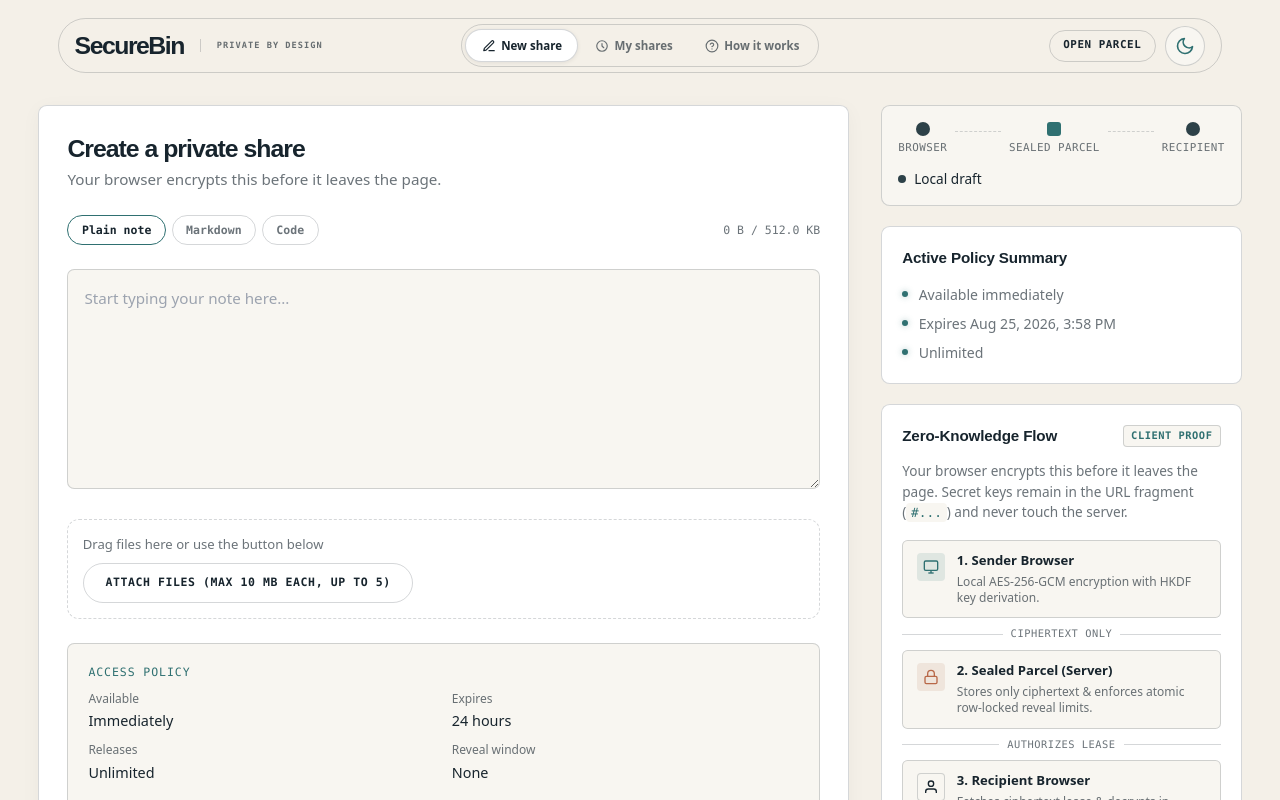
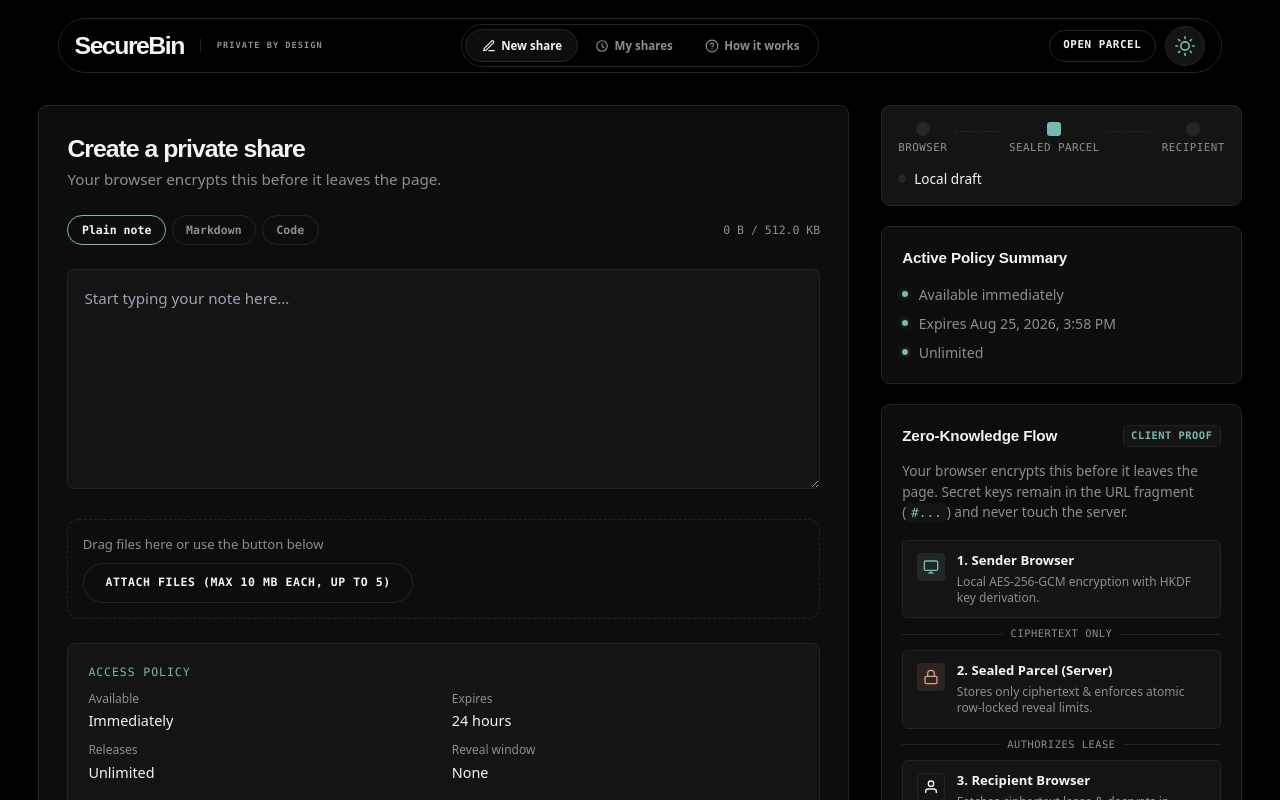
Before and after one commit to adithyarao2605/SecureBin, a Next.js app: page /new in a window 1280 px wide. Shown: the top 800 px of the page. Built offline with nearby package versions, Linux system fonts and the light colour scheme.

Commit message:
feat(ui): set dark mode as default theme

```diff
--- a/app/components/theme-toggle.tsx
+++ b/app/components/theme-toggle.tsx
@@ -3,7 +3,7 @@
 import { useEffect, useState } from "react";
 
 export function ThemeToggle() {
-  const [theme, setTheme] = useState<"dark" | "light">("light");
+  const [theme, setTheme] = useState<"dark" | "light">("dark");
   const [mounted, setMounted] = useState(false);
 
   useEffect(() => {
@@ -14,7 +14,7 @@ export function ThemeToggle() {
     } catch {
       // Some embedded and test environments expose no usable storage.
     }
-    const initial = stored === "dark" ? "dark" : "light";
+    const initial = stored === "light" ? "light" : "dark";
     setTheme(initial);
     applyThemeToDom(initial);
   }, []);
--- a/app/layout.tsx
+++ b/app/layout.tsx
@@ -18,10 +18,10 @@ export default async function RootLayout({ children }: Readonly<{ children: Reac
   const nonce = headersList.get("x-nonce") ?? undefined;
   // Pre-hydration theme script (nonce'd, CSP-safe): applies the stored theme
   // before first paint so there is no wrong-theme flash on any route.
-  const themeScript = `try{var t=localStorage.getItem("securebin-theme");if(t==="light"||t==="dark"){document.documentElement.className=t;document.documentElement.dataset.theme=t;}}catch(e){}`;
+  const themeScript = `try{var t=localStorage.getItem("securebin-theme");if(t==="light"||t==="dark"){document.documentElement.className=t;document.documentElement.dataset.theme=t;}else{document.documentElement.className="dark";document.documentElement.dataset.theme="dark";}}catch(e){}`;
 
   return (
-    <html lang="en" className="light" data-theme="light" suppressHydrationWarning>
+    <html lang="en" className="dark" data-theme="dark" suppressHydrationWarning>
       <head>
         <script nonce={nonce} suppressHydrationWarning dangerouslySetInnerHTML={{ __html: themeScript }} />
       </head>
```
Also changed, not shown: 2 other files (tests, documents, lock files or other folders).
